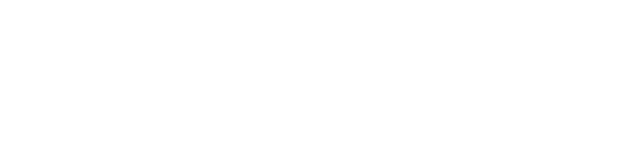
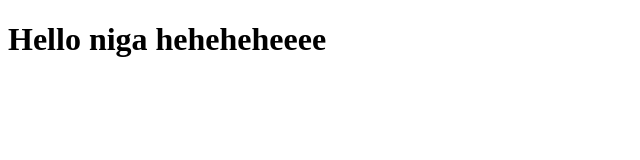
Before and after one commit to big-black-pixel/gooooov, a plain HTML site: page index.html in a window 1280 px wide. Shown: the whole page, without its empty margins (0-640 px from the left). Drawn offline with Linux system fonts and the light colour scheme.

Commit message:
add title

```diff
--- a/index.html
+++ b/index.html
@@ -6,6 +6,7 @@
     <title>Document</title>
 </head>
 <body>
-
+    <h1>Hello niga heheheheeee
+    </h1>
 </body>
 </html>
```
